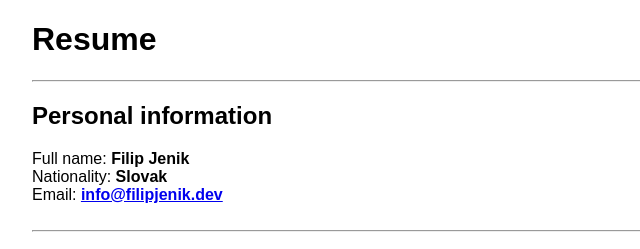
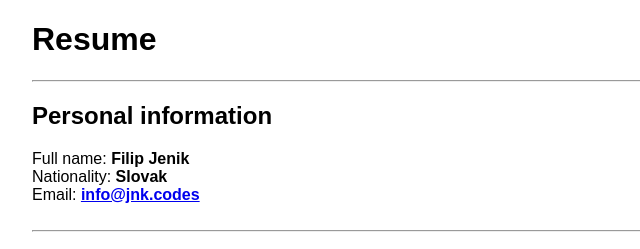
Before and after one commit to fjenik/fjenik.github.io, a plain HTML site: page index.html in a window 1280 px wide. Shown: the top 249 px of the page, 108-748 px from the left. Drawn offline with Linux system fonts and the light colour scheme.

Commit message:
change email

```diff
--- a/index.html
+++ b/index.html
@@ -59,7 +59,7 @@
       </p>
       <p>
         Email:
-        <b><a href="mailto:info@filipjenik.dev">info@filipjenik.dev</a></b>
+        <b><a href="mailto:info@jnk.codes">info@jnk.codes</a></b>
       </p>
       <br />
       <hr />
```
